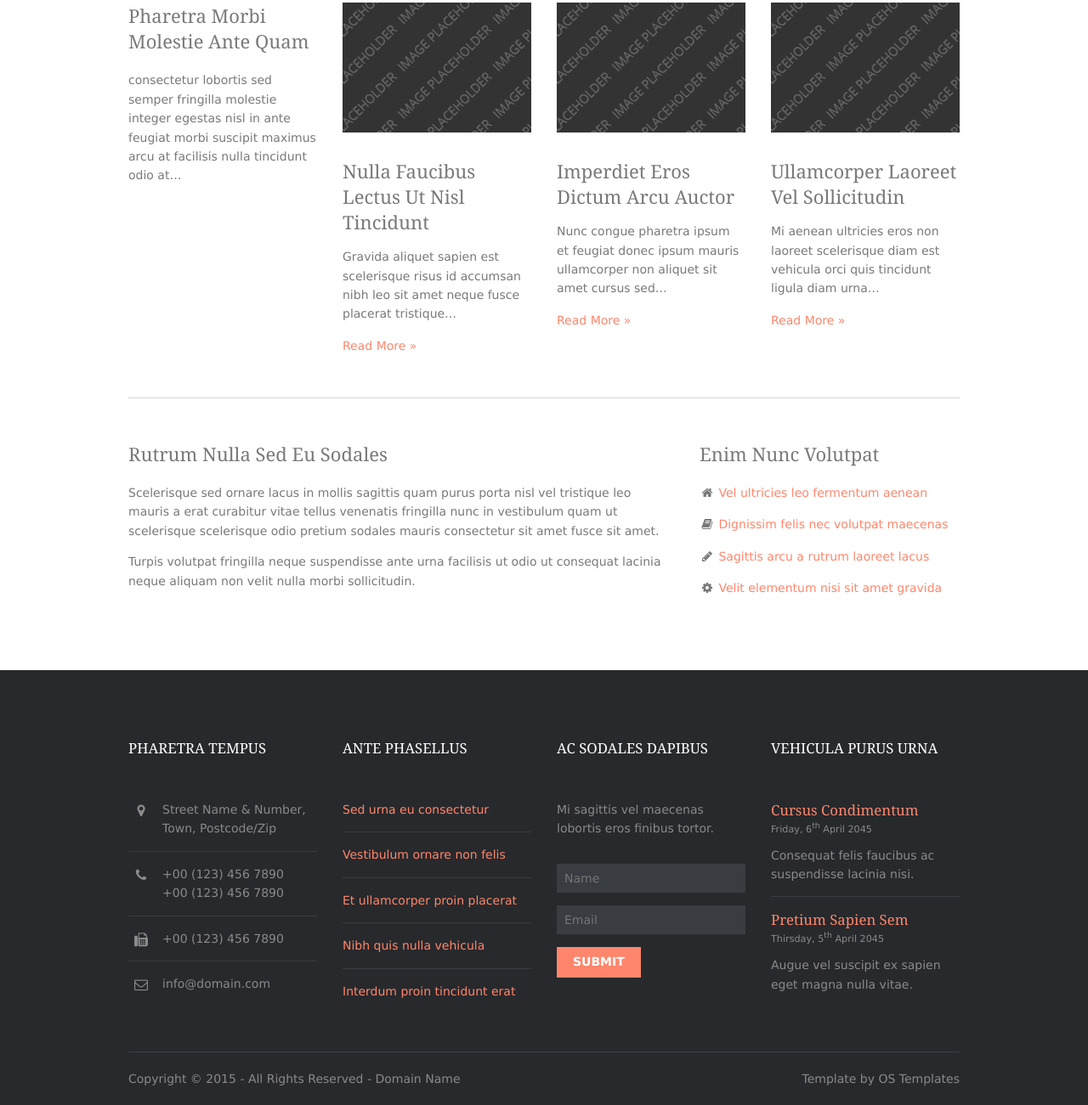
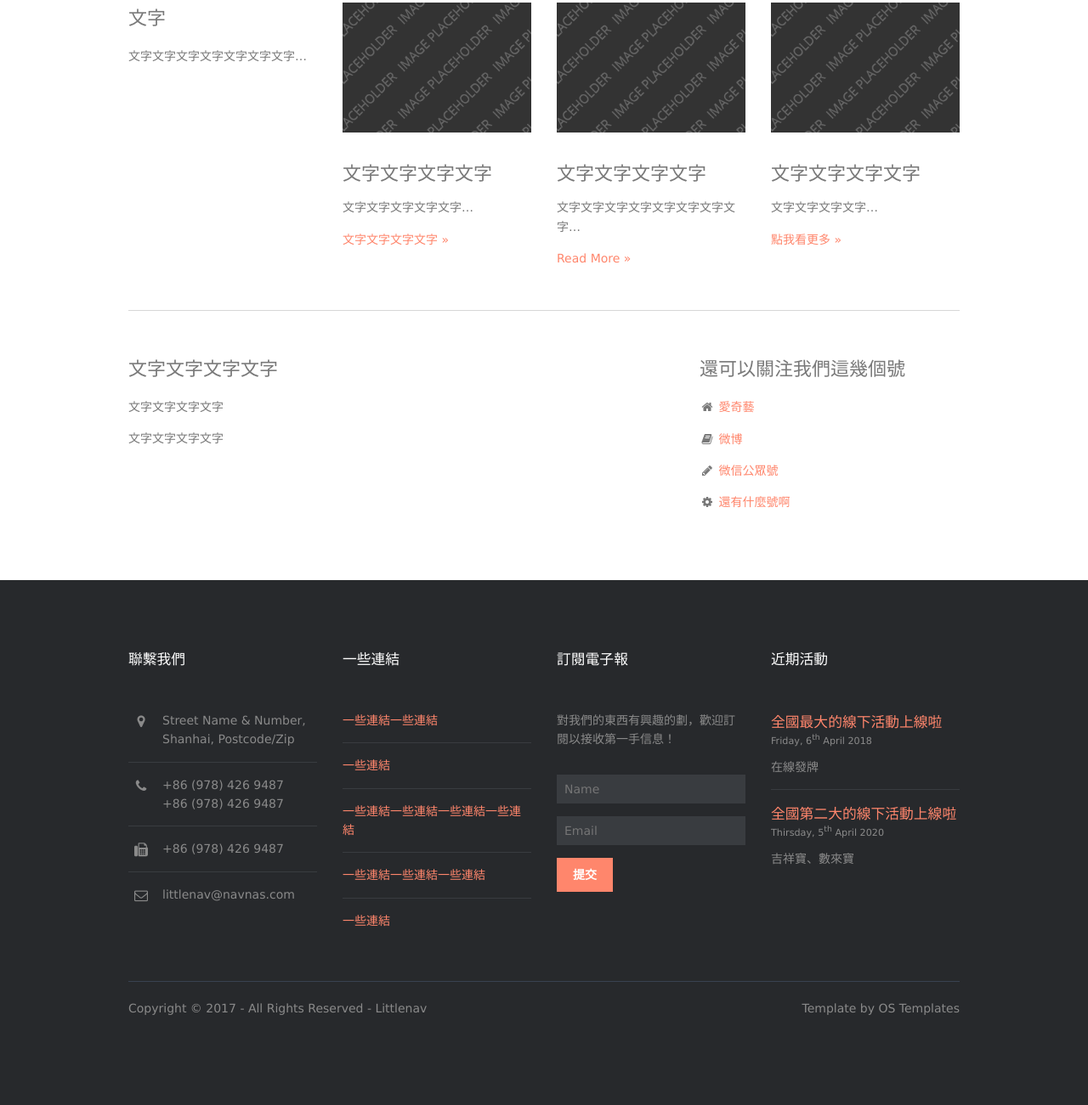
Before and after one commit to ntucsieJC/littlenavweb, a plain HTML site: page index.html in a window 1280 px wide. Shown: the part 1930-3231 px from the top of the page at 85% size. After the commit the page ends 3149 px from the top, so only its background shows below. Drawn offline with Linux system fonts and the light colour scheme; files whose address does not match are found by name.

Commit message:
draft-final

```diff
--- a/index.html
+++ b/index.html
@@ -176,14 +176,23 @@
     <!-- ################################################################################################ -->
     <ul class="nospace group btmspace-50 elements">
       <li class="one_quarter first">
-        <h6 class="heading">Pharetra morbi molestie ante quam</h6>
-        <p>consectetur lobortis sed semper fringilla molestie integer egestas nisl in ante feugiat morbi suscipit maximus arcu at facilisis nulla tincidunt odio at&hellip;</p>
+        <h6 class="heading">文字</h6>
+        <p>文字文字文字文字文字文字文字&hellip;</p>
       </li>
       <li class="one_quarter">
         <article><a href="#"><img src="images/demo/320x220.png" alt=""></a>
           <div class="txtwrap">
-            <h6 class="heading">Nulla faucibus lectus ut nisl tincidunt</h6>
-            <p>Gravida aliquet sapien est scelerisque risus id accumsan nibh leo sit amet neque fusce placerat tristique&hellip;</p>
+            <h6 class="heading">文字文字文字文字</h6>
+            <p>文字文字文字文字文字&hellip;</p>
+            <p class="nospace"><a href="#">文字文字文字文字 &raquo;</a></p>
+          </div>
+        </article>
+      </li>
+      <li class="one_quarter">
+        <article><a href="#"><img src="images/demo/320x220.png" alt=""></a>
+          <div class="txtwrap">
+            <h6 class="heading">文字文字文字文字</h6>
+            <p>文字文字文字文字文字文字文字文字&hellip;</p>
             <p class="nospace"><a href="#">Read More &raquo;</a></p>
           </div>
         </article>
@@ -191,35 +200,26 @@
       <li class="one_quarter">
         <article><a href="#"><img src="images/demo/320x220.png" alt=""></a>
           <div class="txtwrap">
-            <h6 class="heading">Imperdiet eros dictum arcu auctor</h6>
-            <p>Nunc congue pharetra ipsum et feugiat donec ipsum mauris ullamcorper non aliquet sit amet cursus sed&hellip;</p>
-            <p class="nospace"><a href="#">Read More &raquo;</a></p>
-          </div>
-        </article>
-      </li>
-      <li class="one_quarter">
-        <article><a href="#"><img src="images/demo/320x220.png" alt=""></a>
-          <div class="txtwrap">
-            <h6 class="heading">Ullamcorper laoreet vel sollicitudin</h6>
-            <p>Mi aenean ultricies eros non laoreet scelerisque diam est vehicula orci quis tincidunt ligula diam urna&hellip;</p>
-            <p class="nospace"><a href="#">Read More &raquo;</a></p>
+            <h6 class="heading">文字文字文字文字</h6>
+            <p>文字文字文字文字&hellip;</p>
+            <p class="nospace"><a href="#">點我看更多 &raquo;</a></p>
           </div>
         </article>
       </li>
     </ul>
     <hr class="btmspace-50">
     <article class="two_third first">
-      <h6 class="heading">Rutrum nulla sed eu sodales</h6>
-      <p>Scelerisque sed ornare lacus in mollis sagittis quam purus porta nisl vel tristique leo mauris a erat curabitur vitae tellus venenatis fringilla nunc in vestibulum quam ut scelerisque scelerisque odio pretium sodales mauris consectetur sit amet fusce sit amet.</p>
-      <p>Turpis volutpat fringilla neque suspendisse ante urna facilisis ut odio ut consequat lacinia neque aliquam non velit nulla morbi sollicitudin.</p>
+      <h6 class="heading">文字文字文字文字</h6>
+      <p>文字文字文字文字</p>
+      <p>文字文字文字文字</p>
     </article>
     <aside class="one_third">
-      <h6 class="heading">Enim nunc volutpat</h6>
+      <h6 class="heading">還可以關注我們這幾個號</h6>
       <ul class="nospace">
-        <li class="btmspace-15"><i class="fa fa-fw fa-home"></i> <a href="#">Vel ultricies leo fermentum aenean</a></li>
-        <li class="btmspace-15"><i class="fa fa-fw fa-book"></i> <a href="#">Dignissim felis nec volutpat maecenas</a></li>
-        <li class="btmspace-15"><i class="fa fa-fw fa-pencil"></i> <a href="#">Sagittis arcu a rutrum laoreet lacus</a></li>
-        <li><i class="fa fa-fw fa-cog"></i> <a href="#">Velit elementum nisi sit amet gravida</a></li>
+        <li class="btmspace-15"><i class="fa fa-fw fa-home"></i> <a href="#">愛奇藝</a></li>
+        <li class="btmspace-15"><i class="fa fa-fw fa-book"></i> <a href="#">微博</a></li>
+        <li class="btmspace-15"><i class="fa fa-fw fa-pencil"></i> <a href="#">微信公眾號</a></li>
+        <li><i class="fa fa-fw fa-cog"></i> <a href="#">還有什麼號啊</a></li>
       </ul>
     </aside>
     <!-- ################################################################################################ -->
@@ -234,56 +234,56 @@
   <footer id="footer" class="hoc clear">
     <!-- ################################################################################################ -->
     <div class="one_quarter first">
-      <h6 class="title">Pharetra tempus</h6>
+      <h6 class="title">聯繫我們</h6>
       <ul class="nospace linklist contact">
         <li><i class="fa fa-map-marker"></i>
           <address>
-          Street Name &amp; Number, Town, Postcode/Zip
+          Street Name &amp; Number, Shanhai, Postcode/Zip
           </address>
         </li>
-        <li><i class="fa fa-phone"></i> +00 (123) 456 7890<br>
-          +00 (123) 456 7890</li>
-        <li><i class="fa fa-fax"></i> +00 (123) 456 7890</li>
-        <li><i class="fa fa-envelope-o"></i> info@domain.com</li>
+        <li><i class="fa fa-phone"></i> +86 (978) 426 9487<br>
+          +86 (978) 426 9487</li>
+        <li><i class="fa fa-fax"></i> +86 (978) 426 9487</li>
+        <li><i class="fa fa-envelope-o"></i> littlenav@navnas.com</li>
       </ul>
     </div>
     <div class="one_quarter">
-      <h6 class="title">Ante phasellus</h6>
+      <h6 class="title">一些連結</h6>
       <ul class="nospace linklist">
-        <li><a href="#">Sed urna eu consectetur</a></li>
-        <li><a href="#">Vestibulum ornare non felis</a></li>
-        <li><a href="#">Et ullamcorper proin placerat</a></li>
-        <li><a href="#">Nibh quis nulla vehicula</a></li>
-        <li><a href="#">Interdum proin tincidunt erat</a></li>
+        <li><a href="#">一些連結一些連結</a></li>
+        <li><a href="#">一些連結</a></li>
+        <li><a href="#">一些連結一些連結一些連結一些連結</a></li>
+        <li><a href="#">一些連結一些連結一些連結</a></li>
+        <li><a href="#">一些連結</a></li>
       </ul>
     </div>
     <div class="one_quarter">
-      <h6 class="title">Ac sodales dapibus</h6>
-      <p class="btmspace-30">Mi sagittis vel maecenas lobortis eros finibus tortor.</p>
+      <h6 class="title">訂閱電子報</h6>
+      <p class="btmspace-30">對我們的東西有興趣的劃，歡迎訂閱以接收第一手信息！</p>
       <form method="post" action="#">
         <fieldset>
           <legend>Newsletter:</legend>
           <input class="btmspace-15" type="text" value="" placeholder="Name">
           <input class="btmspace-15" type="text" value="" placeholder="Email">
-          <button type="submit" value="submit">Submit</button>
+          <button type="submit" value="submit">提交</button>
         </fieldset>
       </form>
     </div>
     <div class="one_quarter">
-      <h6 class="title">Vehicula purus urna</h6>
+      <h6 class="title">近期活動</h6>
       <ul class="nospace linklist">
         <li>
           <article>
-            <h2 class="nospace font-x1"><a href="#">Cursus condimentum</a></h2>
-            <time class="font-xs block btmspace-10" datetime="2045-04-06">Friday, 6<sup>th</sup> April 2045</time>
-            <p class="nospace">Consequat felis faucibus ac suspendisse lacinia nisi.</p>
+            <h2 class="nospace font-x1"><a href="#">全國最大的線下活動上線啦</a></h2>
+            <time class="font-xs block btmspace-10" datetime="2045-04-06">Friday, 6<sup>th</sup> April 2018</time>
+            <p class="nospace">在線發牌</p>
           </article>
         </li>
         <li>
           <article>
-            <h2 class="nospace font-x1"><a href="#">Pretium sapien sem</a></h2>
-            <time class="font-xs block btmspace-10" datetime="2045-04-05">Thirsday, 5<sup>th</sup> April 2045</time>
-            <p class="nospace">Augue vel suscipit ex sapien eget magna nulla vitae.</p>
+            <h2 class="nospace font-x1"><a href="#">全國第二大的線下活動上線啦</a></h2>
+            <time class="font-xs block btmspace-10" datetime="2045-04-05">Thirsday, 5<sup>th</sup> April 2020</time>
+            <p class="nospace">吉祥寶、數來寶</p>
           </article>
         </li>
       </ul>
@@ -297,7 +297,7 @@
 <div class="wrapper row5">
   <div id="copyright" class="hoc clear">
     <!-- ################################################################################################ -->
-    <p class="fl_left">Copyright &copy; 2015 - All Rights Reserved - <a href="#">Domain Name</a></p>
+    <p class="fl_left">Copyright &copy; 2017 - All Rights Reserved - <a href="#">Littlenav</a></p>
     <p class="fl_right">Template by <a target="_blank" href="http://www.os-templates.com/" title="Free Website Templates">OS Templates</a></p>
     <!-- ################################################################################################ -->
   </div>
```
